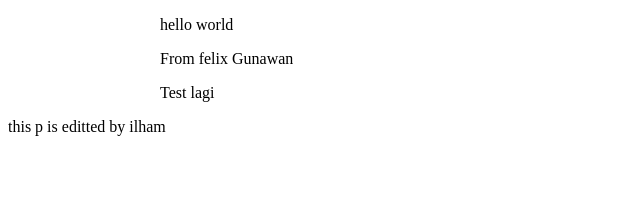
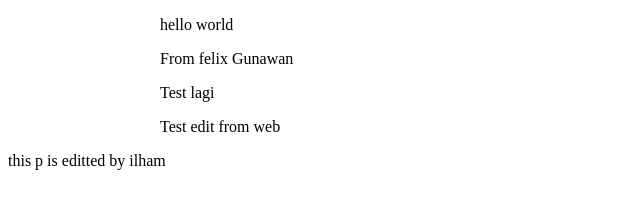
Before and after one commit to yudisidde/test03, a plain HTML site: page index.html in a window 1280 px wide. Shown: the whole page, without its empty margins (0-640 px from the left). Drawn offline with Linux system fonts and the light colour scheme.

Commit message:
Update index.html
Edit / add from web

```diff
--- a/index.html
+++ b/index.html
@@ -11,6 +11,7 @@
 		<p>hello world</p>
         <p>From felix Gunawan</p>
         <p>Test lagi </p>
+        <p>Test edit from web</p>
 	</div>
 	<header>
 		<p>this p is editted by ilham</p>
```
